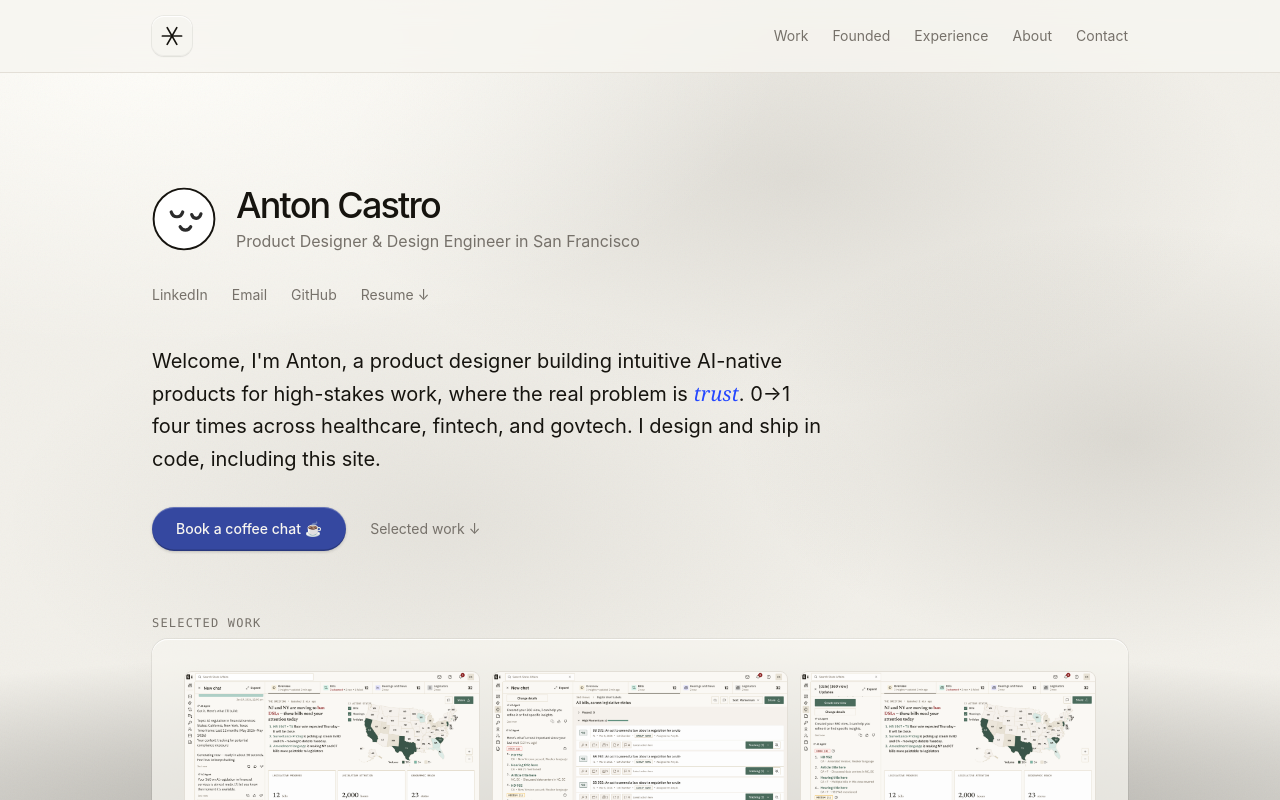
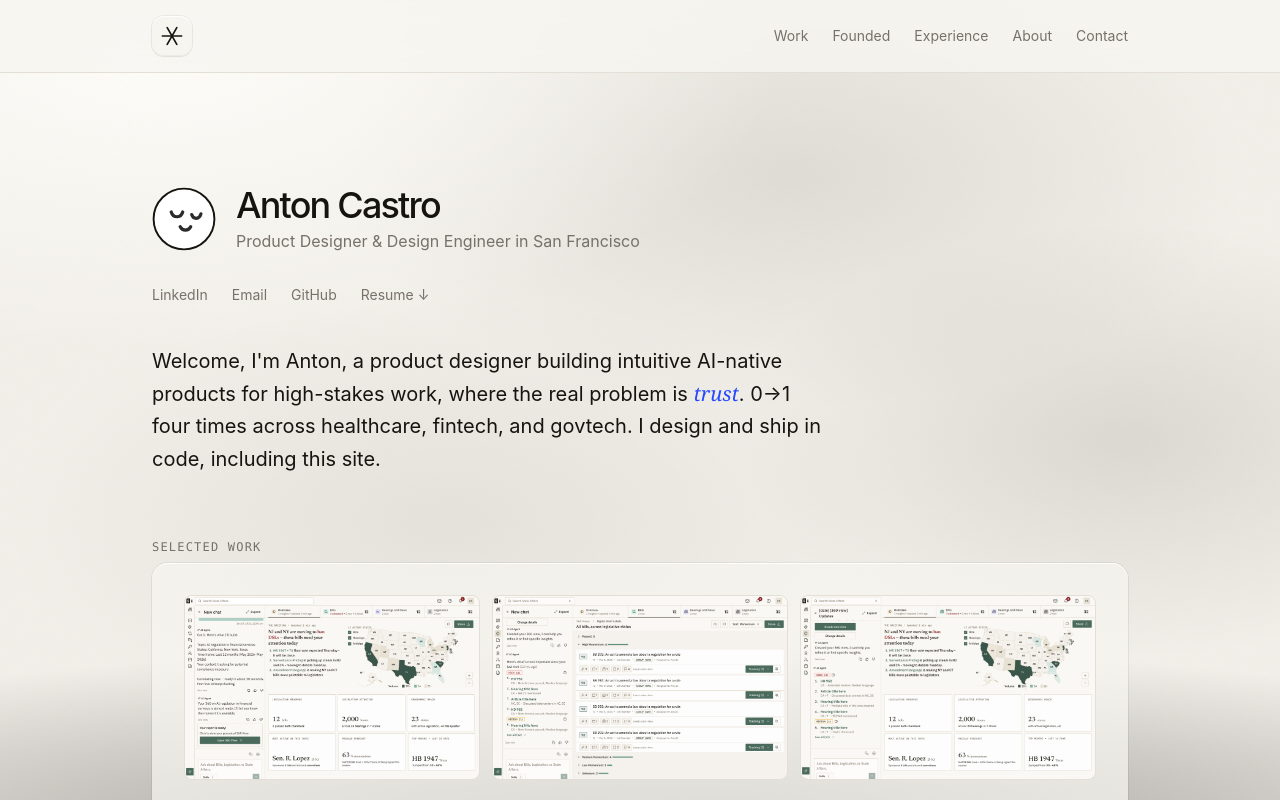
Before and after one commit to acaspx/portfolio-chops, a Next.js app: page / in a window 1280 px wide. Shown: the top 800 px of the page. Built offline with nearby package versions, Linux system fonts and the light colour scheme.

Commit message:
Hero: remove CTA row (coffee chat + selected work)

```diff
--- a/components/Hero.tsx
+++ b/components/Hero.tsx
@@ -56,20 +56,6 @@ export default function Hero() {
         </a>
         .
       </motion.p>
-
-      <motion.div {...fade(0.3)} className="mt-8 flex items-center gap-6">
-        <a
-          href="https://calendly.com/ac-design-px/30min"
-          target="_blank"
-          rel="noopener noreferrer"
-          className="rounded-full bg-cta text-paper px-6 py-3 text-sm font-medium emboss-cta transition-transform hover:scale-[1.03] active:scale-[0.98]"
-        >
-          Book a coffee chat ☕
-        </a>
-        <a href="#work" className="link-line text-sm text-muted hover:text-ink">
-          Selected work ↓
-        </a>
-      </motion.div>
     </section>
   );
 }
```
